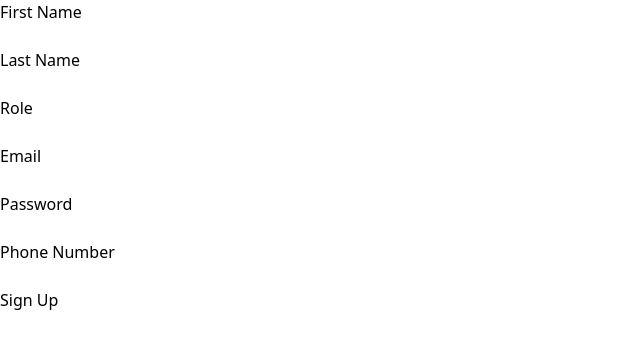
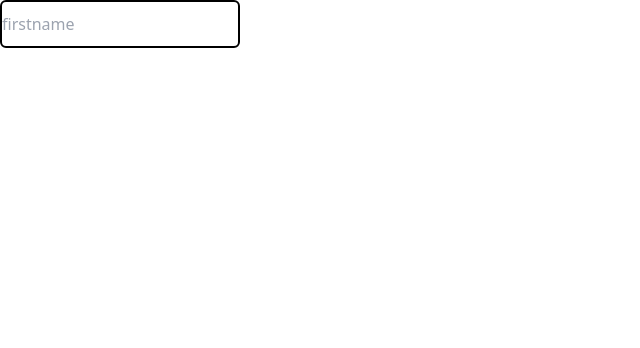
Before and after one commit to Medrine-Jepkemoi/monkk, a React (Create React App) app in the folder client/: page / in a window 1280 px wide. Shown: the top 348 px of the page, without its empty margins (0-640 px from the left). Built offline with nearby package versions, Linux system fonts and the light colour scheme.

Commit message:
Input Component

```diff
--- a/client/src/App.js
+++ b/client/src/App.js
@@ -1,7 +1,10 @@
-import Signup from "./components/Signup";
+import TextInput from "./components/TextInput";
+import SignUp from "./pages/SignUp";
+
+
 function App() {
   return (
-    <Signup/>
+    <SignUp/>
   );
 }
 
--- a/client/src/components/Signin.jsx
+++ /dev/null
@@ -1,9 +0,0 @@
-import React from 'react'
-
-const Signin = () => {
-  return (
-    <div>Signin</div>
-  )
-}
-
-export default Signin
--- a/client/src/components/Signup.jsx
+++ /dev/null
@@ -1,31 +0,0 @@
-import { useState } from "react";
-const Signup = () => {
-
-    const [firstName, setFirstName] = useState("")
-    const [lastName, setLasttName] = useState("")
-    const [role, setRole] = useState("")
-    const [email, setEmail] = useState("")
-    const [password, setPassword] = useState("")
-    const [phone_number, setPhoneNumber] = useState("")
-  return (
-    <div>
-      <form>
-        <label for="firstName">First Name</label><br/>
-        <input value={firstName} type="firstName"/><br/>
-        <label for="lastName">Last Name</label><br/>
-        <input value={lastName} type="lastName"/><br/>
-        <label for="role">Role</label><br/>
-        <input value={role} type="role"/><br/>
-        <label for="email">Email</label><br/>
-        <input value={email} type="email"/><br/>
-        <label for="password">Password</label><br/>
-        <input value={password} type="password"/><br/>
-        <label for="phone_number">Phone Number</label><br/>
-        <input value={phone_number} type="phone_number"/><br/>
-        <button type='submit'>Sign Up</button>
-      </form>
-    </div>
-  );
-}
-
-export default Signup
--- /dev/null
+++ b/client/src/components/TextInput.jsx
@@ -0,0 +1,14 @@
+import React from "react";
+
+export default function TextInput(props) {
+  return (
+    <input
+      id={props.id}
+      type={props.type}
+      value={props.value}
+      placeholder={props.placeholder}
+      onChange={props.onChange}
+      className="rounded-md border-2  border-black w-60 h-12 "
+    />
+  );
+}
--- /dev/null
+++ b/client/src/pages/SignUp.jsx
@@ -0,0 +1,36 @@
+import React, { useState } from 'react'
+import TextInput from '../components/TextInput'
+
+const SignUp = () => {
+
+    const [firstName, setFirstName] = useState("")
+
+    const handleOnChange = (e) =>{
+        setFirstName(e.target.value)
+    }
+
+
+
+  return (
+    <div>
+        <form action="">
+            <TextInput
+                id = {1}
+                type="text"
+                value={firstName}
+                placeholder="firstname"
+                onChange={handleOnChange}
+            />
+            {/* <TextInput
+                id = {2}
+                type="text"
+                value={firstName}
+                placeholder="firstname"
+                onChange={handleOnChange}
+            /> */}
+        </form>
+    </div>
+  )
+}
+
+export default SignUp
```
